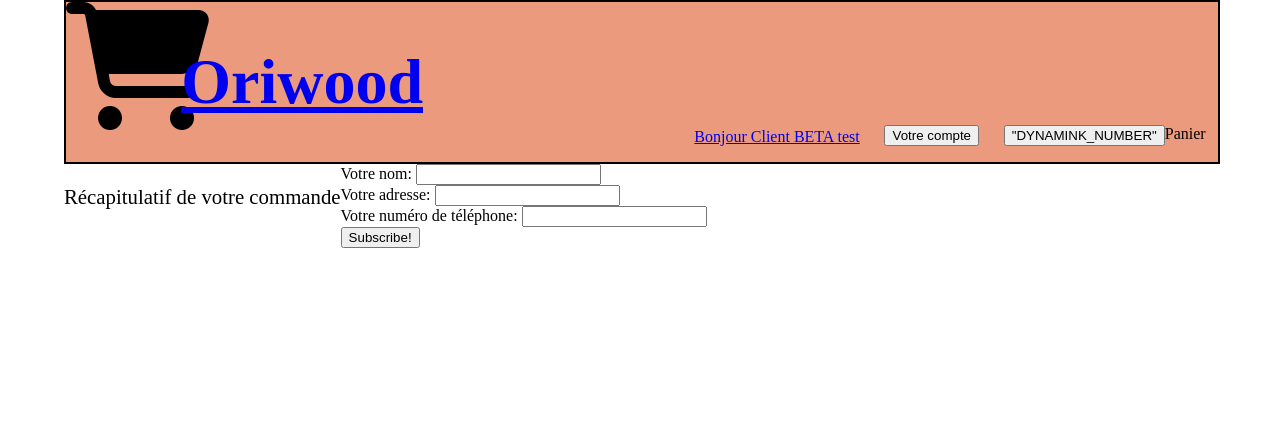
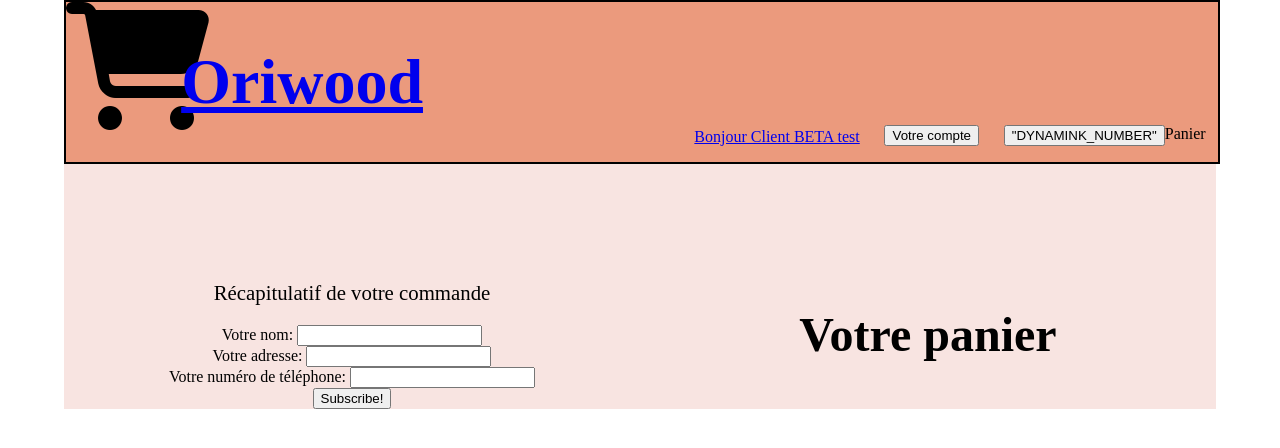
Before and after one commit to Bob86000/soutenance5, a plain HTML site: page panier.html in a window 1280 px wide. Drawn offline with Linux system fonts and the light colour scheme; no server answers.

Commit message:
test panier/tableau

```diff
--- /dev/null
+++ b/js/basket.js
@@ -0,0 +1,33 @@
+const queryString = window.location.search;
+console.log(queryString);
+
+const urlParams = new URLSearchParams(queryString);
+console.log(urlParams.get('id'));
+
+fetch("http://localhost:3000/api/furniture/")
+.then( responsed => {
+return responsed.json()
+} )
+.then(produit =>{
+    var obsJsonlocalstorage= localStorage.getItem('session');
+    var obs = JSON.parse(obsJsonlocalstorage);
+    alert(obs);
+    console.log(obs);
+    alert("hello");
+    console.table(obs);
+    obs.forEach(console.log(obs));
+
+
+
+
+
+
+
+
+
+
+
+
+
+
+})
--- a/panier.html
+++ b/panier.html
@@ -7,7 +7,7 @@
     <meta name="viewport" content="width=device-width, initial-scale=1.0">
     <link rel="stylesheet" type="text/css" href="style.css">
     <script src="https://kit.fontawesome.com/79bdb3d914.js" crossorigin="anonymous"></script>
-    <script src="js/api.js"></script>
+    <script src="js/basket.js"></script>
     <title></title>
 <head>
 <body>
@@ -33,7 +33,7 @@
             <div class="headerctn-footer"></div>
         </header>
         <main class="basketpage">
-            <section class="basketpage-ctn">
+            <article class="basketpage-ctn">
                 <div class="resumectn">
                     <p>Récapitulatif de votre commande</p>
                     <div class="DYNAMINK_DIV" ></div>
@@ -60,7 +60,11 @@
 
 
 
-            </section>
+            </article>
+            <article class=basketpage-ctn2>
+                <h2>Votre panier</h2>
+
+            </article>
         </main>
 
         <footer></footer>
--- a/style.css
+++ b/style.css
@@ -243,3 +243,33 @@ h2, h3
 {
     text-align: center;
 }
+.basketpage
+{
+    display: flex;
+    text-align: center;
+    width:100%;
+    background-color: rgba(231, 161, 149, 0.281);
+    justify-content: space-around;
+    flex-direction: row;
+}
+.basketpage-ctn, .basketpage-ctn2
+{
+    display: flex;
+    justify-content: center;
+    align-items: center;
+    text-align: center;
+    width:40%;
+}
+.formctn
+{
+    display: flex;
+    justify-content: center;
+    align-items: center;
+    text-align: center;
+    width:100%;
+    flex-direction: column;
+}
+.basketpage-ctn
+{
+    flex-direction: column;
+}
```
